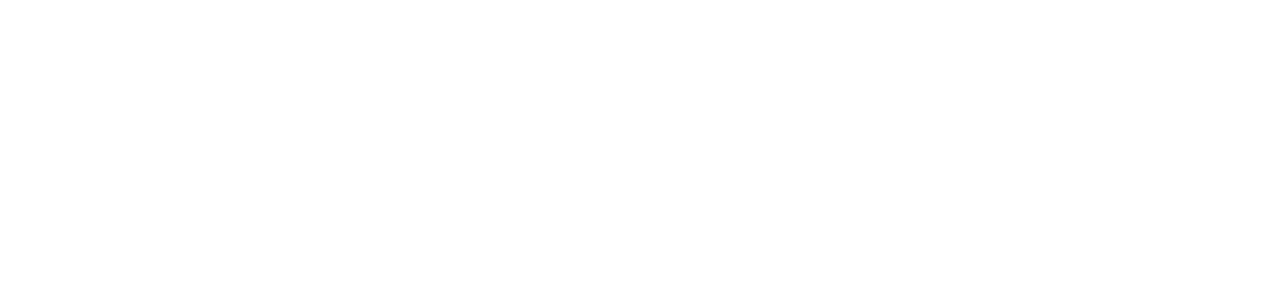
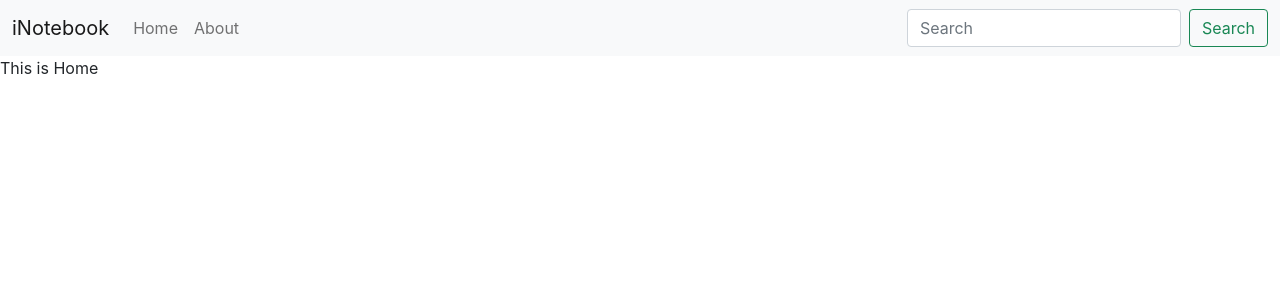
Before and after one commit to SahilRaj1/CloudPad, a React (Create React App) app in the folder client/: page / in a window 1280 px wide. Shown: the top 300 px of the page. Built offline with nearby package versions, Linux system fonts and the light colour scheme; the HTML template or start-up script is replaced by a standard one.

Commit message:
navbar and router setup

```diff
--- a/client/package.json
+++ b/client/package.json
@@ -6,8 +6,10 @@
     "@testing-library/jest-dom": "^5.16.5",
     "@testing-library/react": "^13.3.0",
     "@testing-library/user-event": "^13.5.0",
+    "concurrently": "^7.4.0",
     "react": "^18.2.0",
     "react-dom": "^18.2.0",
+    "react-router-dom": "^6.4.2",
     "react-scripts": "5.0.1",
     "web-vitals": "^2.1.4"
   },
--- a/client/public/index.html
+++ b/client/public/index.html
@@ -3,6 +3,7 @@
   <head>
     <meta charset="utf-8" />
     <link rel="icon" href="%PUBLIC_URL%/favicon.ico" />
+    <link href="https://cdn.jsdelivr.net/npm/bootstrap@5.1.3/dist/css/bootstrap.min.css" rel="stylesheet" integrity="sha384-1BmE4kWBq78iYhFldvKuhfTAU6auU8tT94WrHftjDbrCEXSU1oBoqyl2QvZ6jIW3" crossorigin="anonymous">
     <meta name="viewport" content="width=device-width, initial-scale=1" />
     <meta name="theme-color" content="#000000" />
     <meta
@@ -19,7 +20,7 @@
       work correctly both with client-side routing and a non-root public URL.
       Learn how to configure a non-root public URL by running `npm run build`.
     -->
-    <title>React App</title>
+    <title>iNotebook - Your cloud notebook</title>
   </head>
   <body>
     <noscript>You need to enable JavaScript to run this app.</noscript>
@@ -34,5 +35,6 @@
       To begin the development, run `npm start` or `yarn start`.
       To create a production bundle, use `npm run build` or `yarn build`.
     -->
+    <script src="https://cdn.jsdelivr.net/npm/bootstrap@5.1.3/dist/js/bootstrap.bundle.min.js" integrity="sha384-ka7Sk0Gln4gmtz2MlQnikT1wXgYsOg+OMhuP+IlRH9sENBO0LRn5q+8nbTov4+1p" crossorigin="anonymous"></script>
   </body>
 </html>
--- a/client/src/App.js
+++ b/client/src/App.js
@@ -1,11 +1,19 @@
-import './App.css';
+import "./App.css";
+import { BrowserRouter as Router, Routes, Route } from "react-router-dom";
+import Navbar from "./components/Navbar";
+import Home from "./components/Home";
+import About from "./components/About";
 
 function App() {
-  return (
-    <>
-
-    </>
-  );
+    return (
+        <Router>
+            <Navbar />
+            <Routes>
+                <Route exact path="/" element={<Home/>}></Route>
+                <Route exact path="/about" element={<About/>}></Route>
+            </Routes>
+        </Router>
+    );
 }
 
 export default App;
--- /dev/null
+++ b/client/src/components/About.jsx
@@ -0,0 +1,9 @@
+import React from 'react'
+
+export default function About() {
+  return (
+    <div>
+        This is About
+    </div>
+  )
+}
--- /dev/null
+++ b/client/src/components/Home.jsx
@@ -0,0 +1,9 @@
+import React from 'react'
+
+export default function Home() {
+  return (
+    <div>
+        This is Home
+    </div>
+  )
+}
--- /dev/null
+++ b/client/src/components/Navbar.jsx
@@ -0,0 +1,31 @@
+import React from 'react'
+import { Link } from 'react-router-dom';
+
+export default function Navbar() {
+  return (
+    <>
+        <nav className="navbar navbar-expand-lg navbar-light bg-light">
+        <div className="container-fluid">
+            <Link className="navbar-brand" to="/">iNotebook</Link>
+            <button className="navbar-toggler" type="button" data-bs-toggle="collapse" data-bs-target="#navbarSupportedContent" aria-controls="navbarSupportedContent" aria-expanded="false" aria-label="Toggle navigation">
+            <span className="navbar-toggler-icon"></span>
+            </button>
+            <div className="collapse navbar-collapse" id="navbarSupportedContent">
+            <ul className="navbar-nav me-auto mb-2 mb-lg-0">
+                <li className="nav-item">
+                <Link className="nav-link" aria-current="page" to="/">Home</Link>
+                </li>
+                <li className="nav-item">
+                <Link className="nav-link" to="/about">About</Link>
+                </li>
+            </ul>
+            <form className="d-flex">
+                <input className="form-control me-2" type="search" placeholder="Search" aria-label="Search" />
+                <button className="btn btn-outline-success" type="submit">Search</button>
+            </form>
+            </div>
+        </div>
+        </nav>
+    </>
+  )
+}
```
Also changed, not shown: 1 other file (tests, documents, lock files or other folders).
